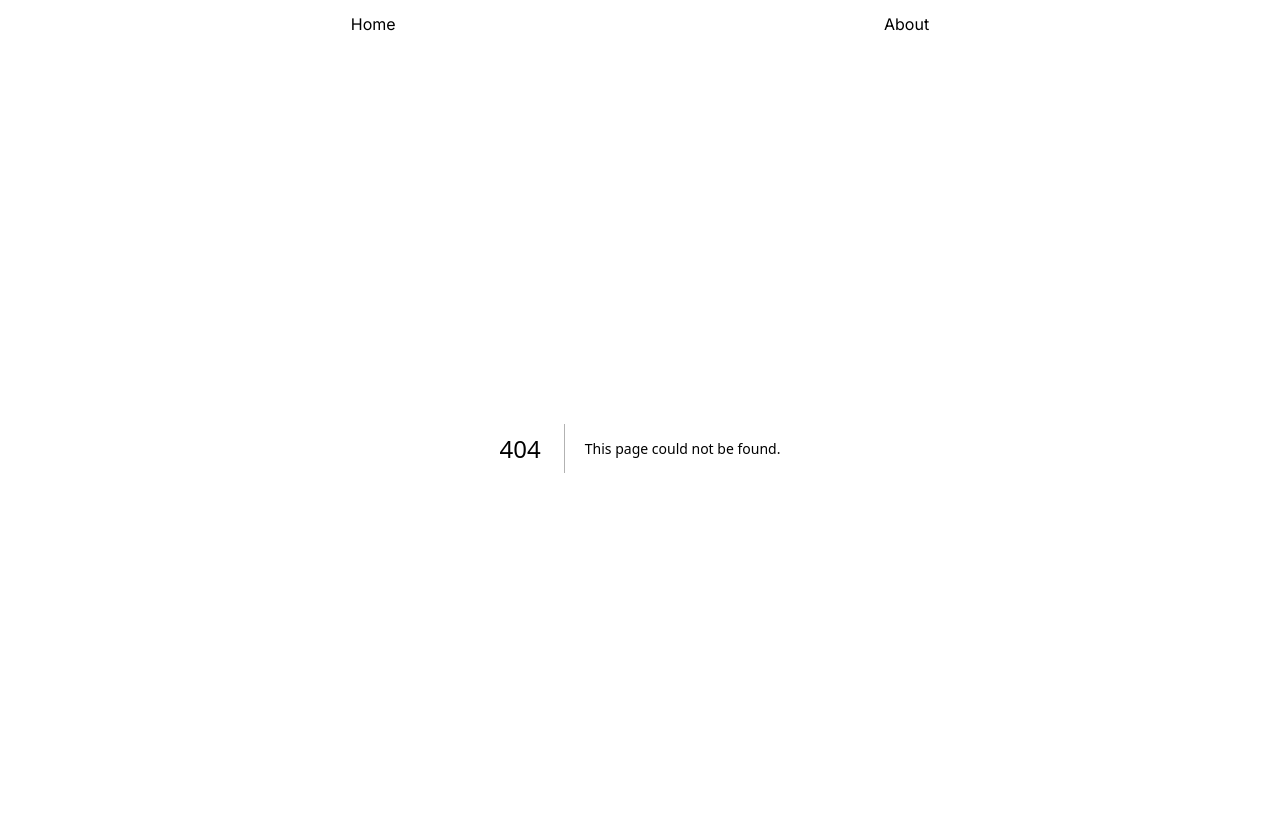
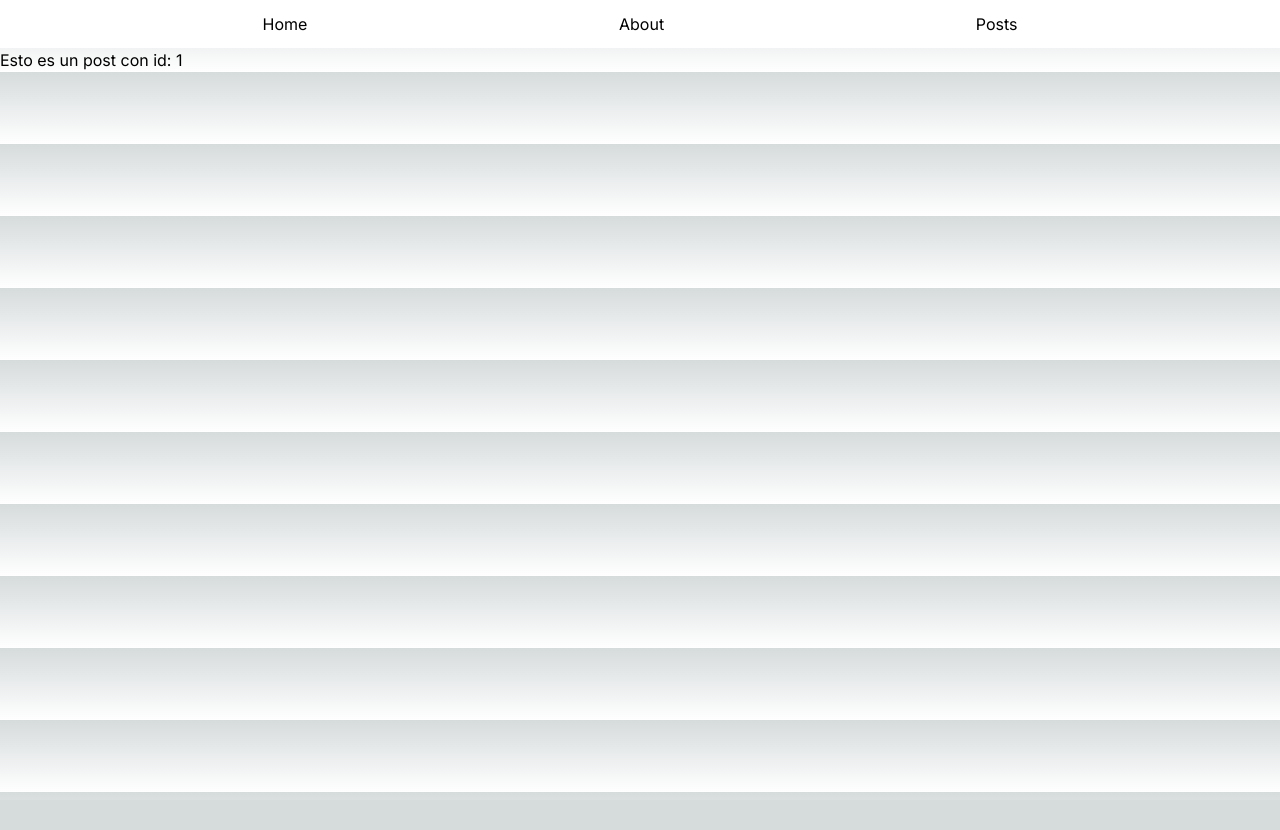
Before and after one commit to CruzFM/nextjs-practice-project, a Next.js app: page /posts/1 in a window 1280 px wide. Before the commit this address had no page. Shown: the top 830 px of the page. After the commit the page ends 800 px from the top, so only its background shows below. Built offline with nearby package versions, Linux system fonts and the light colour scheme.

Commit message:
Dynamic route added. Data fetching added.

```diff
--- a/app/layout.js
+++ b/app/layout.js
@@ -1,5 +1,5 @@
 import './globals.css'
-import Navigation from './components/Navigation/Navigation'
+import Navigation from '../components/Navigation'
 import { Inter } from 'next/font/google'
 
 const inter = Inter({ subsets: ['latin'] })
--- /dev/null
+++ b/app/posts/[id]/page.jsx
@@ -0,0 +1,4 @@
+export default function Post ({ params }) {
+  const { id } = params
+  return <h1>Esto es un post con id: {id}</h1>
+}
--- /dev/null
+++ b/app/posts/page.jsx
@@ -0,0 +1,19 @@
+const fetchPosts = () => {
+  return fetch('https://jsonplaceholder.typicode.com/posts')
+    .then(res => res.json())
+}
+
+export default async function PostPage () {
+  const posts = await fetchPosts()
+
+  return (
+    <div className='flex min-h-screen flex-col items-center justify-between p-3'>
+      {posts.slice(0, 5).map(post => (
+        <article key={post.id}>
+          <h2>{post.title}</h2>
+          <p>{post.body}</p>
+        </article>
+      ))}
+    </div>
+  )
+}
--- a/app/components/Navigation/Navigation.jsx
+++ b/components/Navigation.jsx
@@ -7,6 +7,10 @@ const links = [{
 {
   label: 'About',
   route: '/about'
+},
+{
+  label: 'Posts',
+  route: '/posts'
 }]
 
 export default function Navigation () {
@@ -16,7 +20,7 @@ export default function Navigation () {
         <ul className=' flex justify-around'>
           {links.map(({ label, route }) => (
             <li key={label} className='p-3'>
-              <Link href={route}>
+              <Link href={route} className='text-black'>
                 {label}
               </Link>
             </li>
```
